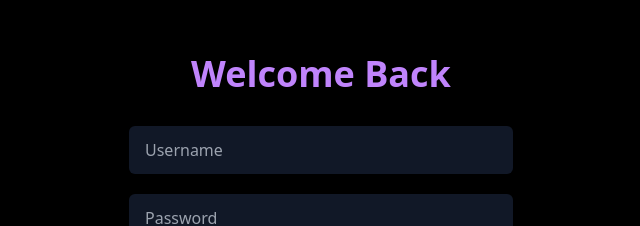
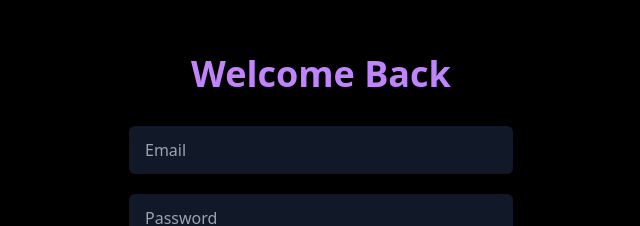
Before and after one commit to Vishesh-Dwivedi-Git/DocDash, a React (Vite) app in the folder frontend/: page /login in a window 1280 px wide. Shown: the part 118-344 px from the top of the page, without its empty margins (319-959 px from the left). Built offline with nearby package versions, Linux system fonts and the light colour scheme.

Commit message:
feat:Validation

```diff
--- a/frontend/src/components/SignIn/Sign.jsx
+++ b/frontend/src/components/SignIn/Sign.jsx
@@ -11,6 +11,7 @@ export default function Sign() {
   const [isSignUp, setIsSignUp] = useState(false);
   const [username, setUsername] = useState("");
   const [password, setPassword] = useState("");
+  const [emailError, setEmailError] = useState("");
   const navigate = useNavigate();
   const login = useAuthStore((state) => state.login);
   const backendURL = "http://localhost:3000/api/v1";
@@ -27,8 +28,18 @@ export default function Sign() {
     }
   }, [navigate, login]);
 
+  const validateEmail = (email) => {
+    const emailRegex = /^[^\s@]+@[^\s@]+\.[^\s@]+$/;
+    return emailRegex.test(email);
+  };
+
   const handleFormSubmit = async (e) => {
     e.preventDefault();
+    if (!validateEmail(username)) {
+      setEmailError("Invalid email address");
+      return;
+    }
+    setEmailError("");
     const userData = { username, password };
 
     try {
@@ -56,13 +67,14 @@ export default function Sign() {
 
         <form onSubmit={handleFormSubmit} className="w-96 flex flex-col space-y-5">
           <input
-            type="text"
-            placeholder="Username"
+            type="email"
+            placeholder="Email"
             className="bg-gray-900 px-4 py-3 rounded-md text-white focus:ring-2 focus:ring-purple-500 outline-none shadow-md"
             value={username}
             onChange={(e) => setUsername(e.target.value)}
             required
           />
+          {emailError && <p className="text-red-500 text-sm">{emailError}</p>}
           <input
             type="password"
             placeholder="Password"
```
